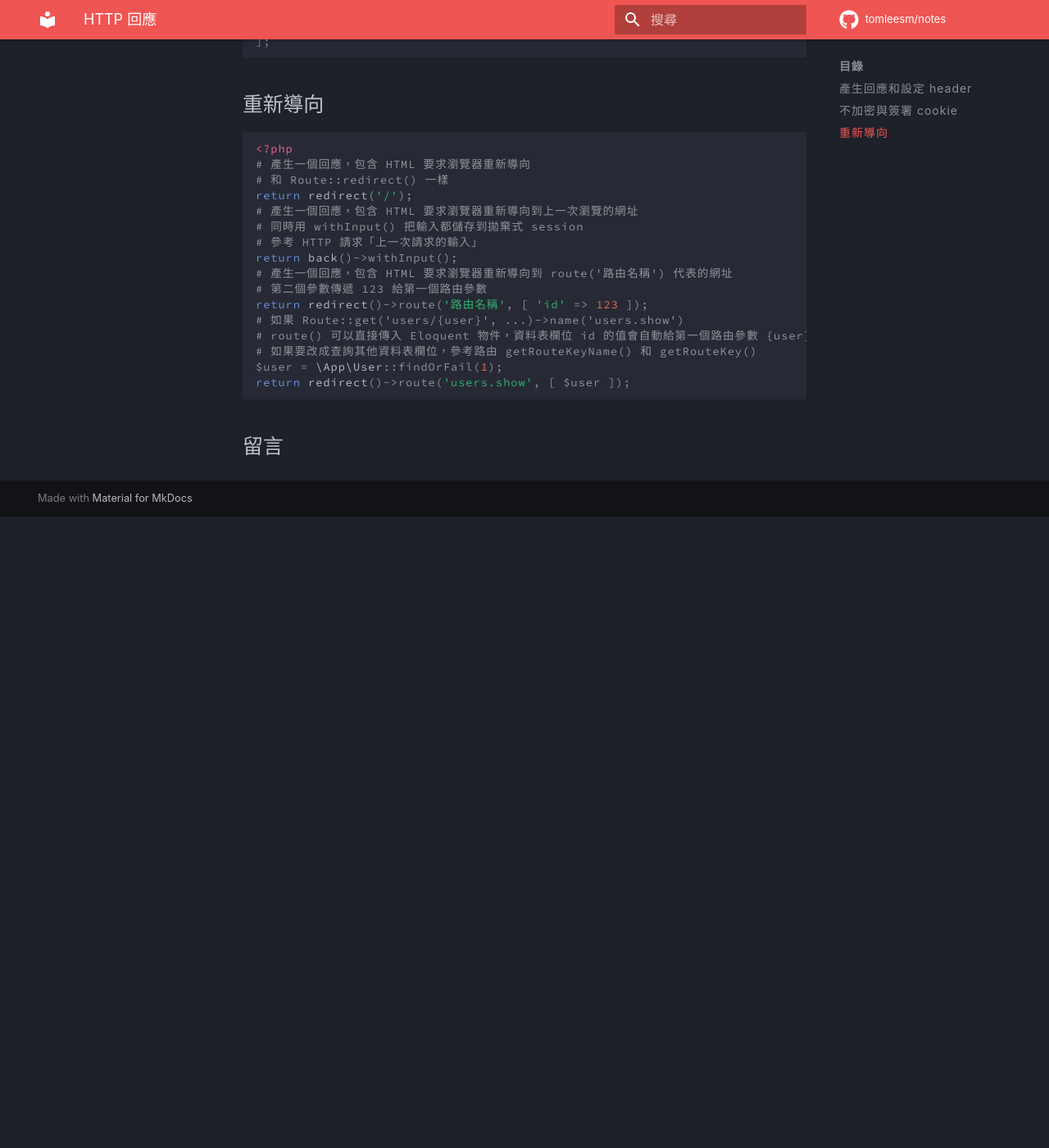
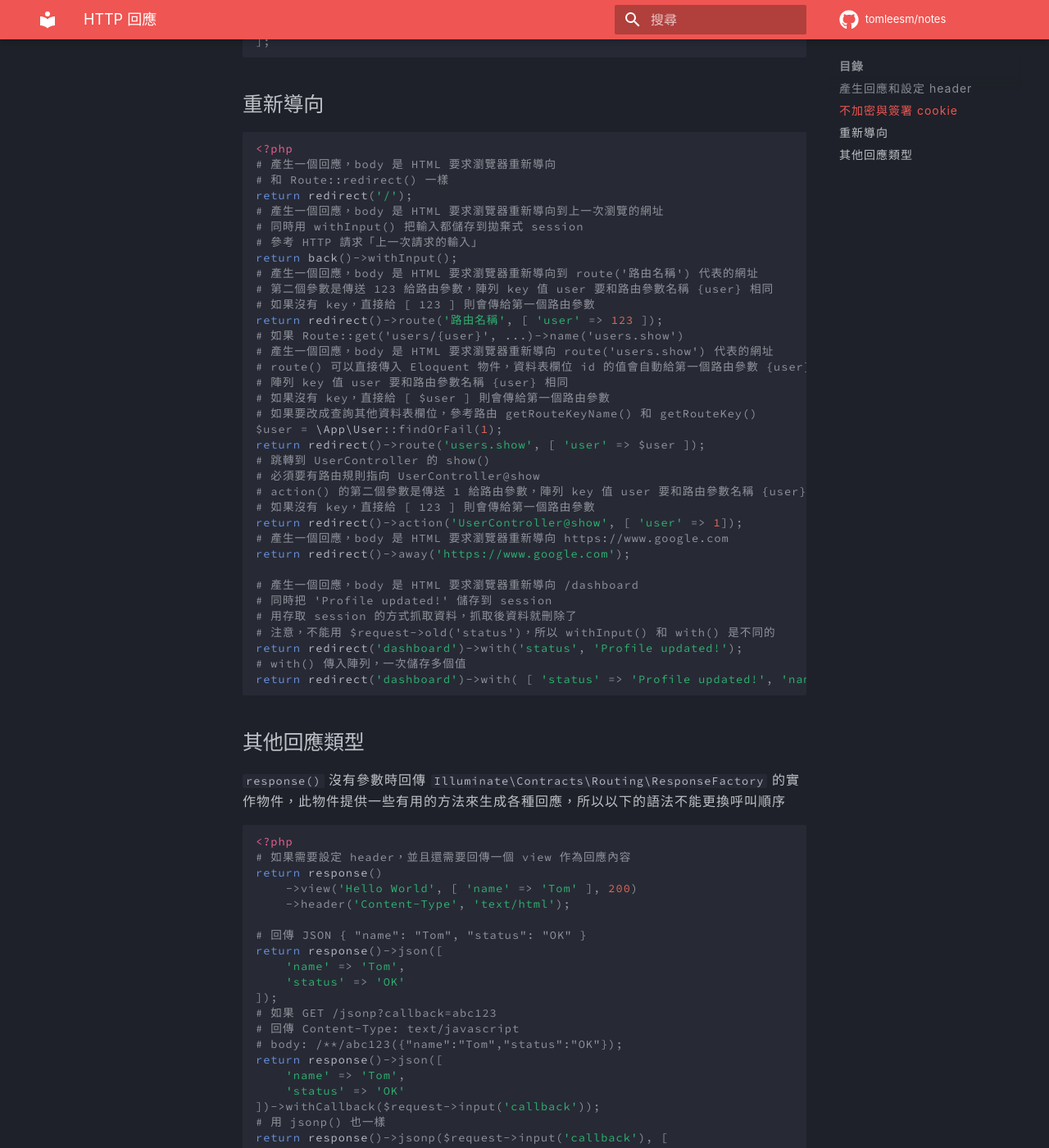
Before and after one commit to tomleesm/notes, an MkDocs documentation site: the page built from docs/laravel/response.md, in a window 1280 px wide and 1400 px high, scrolled down 897 px. Shown: the whole window at 82% size. Built offline with MkDocs 1.6.1 and Material for MkDocs 9.7.7, drawn with Linux system fonts in a browser that asks for light colours; comment, search, counter and statistics services are not loaded; before the commit the page ends 1527 px from its top, so only the background shows below that; some of the changed text lies outside the part shown.

Commit message:
Laravel 回應 完成

````diff
--- a/docs/laravel/response.md
+++ b/docs/laravel/response.md
@@ -42,19 +42,68 @@ protected $except = [
 
 ``` php
 <?php
-# 產生一個回應，包含 HTML 要求瀏覽器重新導向
+# 產生一個回應，body 是 HTML 要求瀏覽器重新導向
 # 和 Route::redirect() 一樣
 return redirect('/');
-# 產生一個回應，包含 HTML 要求瀏覽器重新導向到上一次瀏覽的網址
+# 產生一個回應，body 是 HTML 要求瀏覽器重新導向到上一次瀏覽的網址
 # 同時用 withInput() 把輸入都儲存到拋棄式 session
 # 參考 HTTP 請求「上一次請求的輸入」
 return back()->withInput();
-# 產生一個回應，包含 HTML 要求瀏覽器重新導向到 route('路由名稱') 代表的網址
-# 第二個參數傳遞 123 給第一個路由參數
-return redirect()->route('路由名稱', [ 'id' => 123 ]);
+# 產生一個回應，body 是 HTML 要求瀏覽器重新導向到 route('路由名稱') 代表的網址
+# 第二個參數是傳送 123 給路由參數，陣列 key 值 user 要和路由參數名稱 {user} 相同
+# 如果沒有 key，直接給 [ 123 ] 則會傳給第一個路由參數
+return redirect()->route('路由名稱', [ 'user' => 123 ]);
 # 如果 Route::get('users/{user}', ...)->name('users.show')
+# 產生一個回應，body 是 HTML 要求瀏覽器重新導向 route('users.show') 代表的網址
 # route() 可以直接傳入 Eloquent 物件，資料表欄位 id 的值會自動給第一個路由參數 {user}
+# 陣列 key 值 user 要和路由參數名稱 {user} 相同
+# 如果沒有 key，直接給 [ $user ] 則會傳給第一個路由參數
 # 如果要改成查詢其他資料表欄位，參考路由 getRouteKeyName() 和 getRouteKey()
 $user = \App\User::findOrFail(1);
-return redirect()->route('users.show', [ $user ]);
+return redirect()->route('users.show', [ 'user' => $user ]);
+# 跳轉到 UserController 的 show()
+# 必須要有路由規則指向 UserController@show
+# action() 的第二個參數是傳送 1 給路由參數，陣列 key 值 user 要和路由參數名稱 {user} 相同
+# 如果沒有 key，直接給 [ 123 ] 則會傳給第一個路由參數
+return redirect()->action('UserController@show', [ 'user' => 1]);
+# 產生一個回應，body 是 HTML 要求瀏覽器重新導向 https://www.google.com
+return redirect()->away('https://www.google.com');
+
+# 產生一個回應，body 是 HTML 要求瀏覽器重新導向 /dashboard
+# 同時把 'Profile updated!' 儲存到 session
+# 用存取 session 的方式抓取資料，抓取後資料就刪除了
+# 注意，不能用 $request->old('status')，所以 withInput() 和 with() 是不同的
+return redirect('dashboard')->with('status', 'Profile updated!');
+# with() 傳入陣列，一次儲存多個值
+return redirect('dashboard')->with( [ 'status' => 'Profile updated!', 'name' => 'Tom' ] );
 ```
+
+## 其他回應類型
+
+`response()` 沒有參數時回傳 `Illuminate\Contracts\Routing\ResponseFactory` 的實作物件，此物件提供一些有用的方法來生成各種回應，所以以下的語法不能更換呼叫順序
+
+``` php
+<?php
+# 如果需要設定 header，並且還需要回傳一個 view 作為回應內容
+return response()
+    ->view('Hello World', [ 'name' => 'Tom' ], 200)
+    ->header('Content-Type', 'text/html');
+
+# 回傳 JSON { "name": "Tom", "status": "OK" }
+return response()->json([
+    'name' => 'Tom',
+    'status' => 'OK'
+]);
+# 如果 GET /jsonp?callback=abc123
+# 回傳 Content-Type: text/javascript
+# body: /**/abc123({"name":"Tom","status":"OK"});
+return response()->json([
+    'name' => 'Tom',
+    'status' => 'OK'
+])->withCallback($request->input('callback'));
+# 用 jsonp() 也一樣
+return response()->jsonp($request->input('callback'), [
+    'name' => 'Tom',
+    'status' => 'OK'
+]);
+```
````
